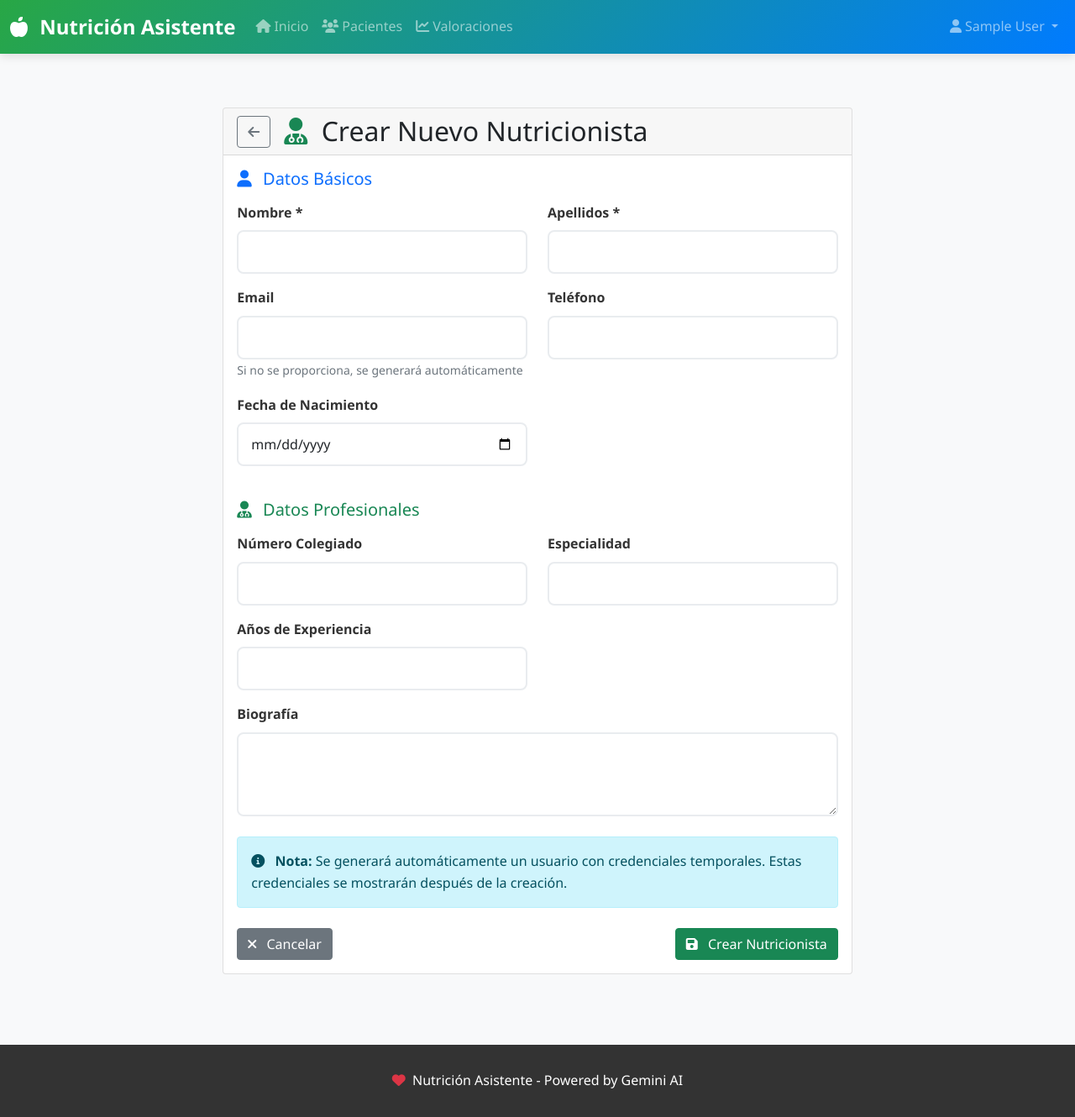
After one commit to ransrcri23/nutri_gemini, a Django app: page /usuarios/crear-nutricionista/ in a window 1280 px wide. The commit adds this page. Shown: the whole page at 84% size. Run offline with Django 5.2, Linux system fonts and the light colour scheme; a user stored in the database is signed in; tables that the repository leaves empty hold one stand-in row (values such as "Sample post").

Commit message:
Implementar sistema de creación automática de usuarios para nutricionistas y administradores
- Agregar nuevas vistas especializadas:
  * crear_nutricionista(): Crea nutricionistas con usuarios automáticos
  * crear_administrador(): Crea administradores con usuarios automáticos
  * generar_usuario_para_nutricionista(): Función auxiliar para nutricionistas
  * generar_usuario_para_administrador(): Función auxiliar para administradores

- Nuevas URLs:
  * /usuarios/crear-nutricionista/
  * /usuarios/crear-administrador/

- Nuevos templates:
  * crear_nutricionista.html: Formulario especializado para nutricionistas
  * crear_administrador.html: Formulario simplificado para administradores

- Actualizar dashboard del administrador:
  * Reemplazar botón genérico con botones específicos por tipo
  * Mejor organización de acciones rápidas

- Actualizar lista de usuarios:
  * Menú dropdown para diferentes tipos de creación
  * Mantener opción de creación manual

- Formato consistente de credenciales temporales:
  * Usar mismo formato que pacientes (alert de Bootstrap)
  * Mensajes de éxito uniformes
  * Experiencia de usuario consistente

- Características del sistema:
  * Generación automática de usernames únicos
  * Emails automáticos cuando no se proporcionan
  * Contraseñas temporales seguras (12 caracteres)
  * Creación automática de perfiles específicos
  * Asignación automática de grupos y permisos

```diff
--- /dev/null
+++ b/usuarios/templates/usuarios/crear_nutricionista.html
@@ -0,0 +1,118 @@
+{% extends 'base.html' %}
+{% load static %}
+
+{% block title %}Crear Nutricionista{% endblock %}
+
+{% block content %}
+<div class="container-fluid py-4">
+    <div class="row justify-content-center">
+        <div class="col-lg-8">
+            <div class="card">
+                <div class="card-header">
+                    <div class="d-flex align-items-center">
+                        <a href="{% url 'lista_usuarios' %}" class="btn btn-outline-secondary me-3">
+                            <i class="fas fa-arrow-left"></i>
+                        </a>
+                        <h2 class="mb-0">
+                            <i class="fas fa-user-md text-success me-2"></i>
+                            Crear Nuevo Nutricionista
+                        </h2>
+                    </div>
+                </div>
+                <div class="card-body">
+                    <form method="post" id="formCrearNutricionista">
+                        {% csrf_token %}
+
+                        <!-- Datos Básicos -->
+                        <div class="mb-4">
+                            <h5 class="text-primary mb-3">
+                                <i class="fas fa-user me-2"></i>
+                                Datos Básicos
+                            </h5>
+
+                            <div class="row">
+                                <div class="col-md-6 mb-3">
+                                    <label for="nombre" class="form-label">Nombre *</label>
+                                    <input type="text" class="form-control" id="nombre" name="nombre" required>
+                                </div>
+                                <div class="col-md-6 mb-3">
+                                    <label for="apellidos" class="form-label">Apellidos *</label>
+                                    <input type="text" class="form-control" id="apellidos" name="apellidos" required>
+                                </div>
+                            </div>
+
+                            <div class="row">
+                                <div class="col-md-6 mb-3">
+                                    <label for="email" class="form-label">Email</label>
+                                    <input type="email" class="form-control" id="email" name="email">
+                                    <small class="form-text text-muted">Si no se proporciona, se generará automáticamente</small>
+                                </div>
+                                <div class="col-md-6 mb-3">
+                                    <label for="telefono" class="form-label">Teléfono</label>
+                                    <input type="tel" class="form-control" id="telefono" name="telefono">
+                                </div>
+                            </div>
+
+                            <div class="row">
+                                <div class="col-md-6 mb-3">
+                                    <label for="fecha_nacimiento" class="form-label">Fecha de Nacimiento</label>
+                                    <input type="date" class="form-control" id="fecha_nacimiento" name="fecha_nacimiento">
+                                </div>
+                            </div>
+                        </div>
+
+                        <!-- Datos Profesionales -->
+                        <div class="mb-4">
+                            <h5 class="text-success mb-3">
+                                <i class="fas fa-user-md me-2"></i>
+                                Datos Profesionales
+                            </h5>
+
+                            <div class="row">
+                                <div class="col-md-6 mb-3">
+                                    <label for="numero_colegiado" class="form-label">Número Colegiado</label>
+                                    <input type="text" class="form-control" id="numero_colegiado" name="numero_colegiado">
+                                </div>
+                                <div class="col-md-6 mb-3">
+                                    <label for="especialidad" class="form-label">Especialidad</label>
+                                    <input type="text" class="form-control" id="especialidad" name="especialidad">
+                                </div>
+                            </div>
+
+                            <div class="row">
+                                <div class="col-md-6 mb-3">
+                                    <label for="años_experiencia" class="form-label">Años de Experiencia</label>
+                                    <input type="number" class="form-control" id="años_experiencia" name="años_experiencia" min="0">
+                                </div>
+                            </div>
+
+                            <div class="mb-3">
+                                <label for="biografia" class="form-label">Biografía</label>
+                                <textarea class="form-control" id="biografia" name="biografia" rows="3"></textarea>
+                            </div>
+                        </div>
+
+                        <!-- Info sobre generación automática -->
+                        <div class="alert alert-info mb-4">
+                            <i class="fas fa-info-circle me-2"></i>
+                            <strong>Nota:</strong> Se generará automáticamente un usuario con credenciales temporales. Estas credenciales se mostrarán después de la creación.
+                        </div>
+
+                        <!-- Botones -->
+                        <div class="d-flex justify-content-between">
+                            <a href="{% url 'lista_usuarios' %}" class="btn btn-secondary">
+                                <i class="fas fa-times me-2"></i>
+                                Cancelar
+                            </a>
+                            <button type="submit" class="btn btn-success">
+                                <i class="fas fa-save me-2"></i>
+                                Crear Nutricionista
+                            </button>
+                        </div>
+                    </form>
+                </div>
+            </div>
+        </div>
+    </div>
+</div>
+{% endblock %}
--- a/usuarios/urls.py
+++ b/usuarios/urls.py
@@ -17,6 +17,10 @@ urlpatterns = [
     path('usuarios/<int:usuario_id>/', views.detalle_usuario, name='detalle_usuario'),
     path('usuarios/<int:usuario_id>/toggle/', views.toggle_usuario_activo, name='toggle_usuario_activo'),
 
+    # Creación especializada de usuarios (solo administradores)
+    path('usuarios/crear-nutricionista/', views.crear_nutricionista, name='crear_nutricionista'),
+    path('usuarios/crear-administrador/', views.crear_administrador, name='crear_administrador'),
+
     # Vistas para pacientes
     path('mis-valoraciones/', views.mis_valoraciones, name='mis_valoraciones'),
     path('mi-valoracion/<int:valoracion_id>/', views.mi_valoracion_detalle, name='mi_valoracion_detalle'),
--- a/usuarios/views.py
+++ b/usuarios/views.py
@@ -12,6 +12,7 @@ from django.contrib.auth.models import Group
 from datetime import date
 import random
 import string
+import json
 
 
 # === FUNCIONES DE UTILIDAD ===
@@ -266,6 +267,13 @@ def detalle_usuario(request, usuario_id):
         'usuario': usuario,
     }
 
+    # Verificar si hay credenciales temporales en la sesión
+    if 'usuario_recien_creado' in request.session:
+        usuario_recien_creado = request.session['usuario_recien_creado']
+        # Solo mostrar si es para este usuario específico
+        if usuario_recien_creado.get('username') == usuario.username:
+            context['usuario_recien_creado'] = usuario_recien_creado
+
     # Agregar información específica según tipo
     if usuario.tipo_usuario == TipoUsuario.NUTRICIONISTA:
         try:
@@ -351,6 +359,193 @@ def mi_valoracion_detalle(request, valoracion_id):
     return redirect('dashboard')
 
 
+# === FUNCIONES PARA CREAR USUARIOS ESPECIALIZADOS ===
+
+def generar_usuario_para_nutricionista(datos_nutricionista):
+    """Genera automáticamente un usuario para un nutricionista"""
+    try:
+        # Generar email único si no tiene
+        if not datos_nutricionista.get('email'):
+            email = f"nutricionista_{datos_nutricionista['nombre'].lower()}_{datos_nutricionista['apellidos'].lower()}@nutricion.local"
+        else:
+            email = datos_nutricionista['email']
+
+        # Generar username único
+        base_username = f"{datos_nutricionista['nombre'].lower()}.{datos_nutricionista['apellidos'].lower().replace(' ', '.')}"
+        username = base_username
+        counter = 1
+
+        # Asegurar que el username sea único
+        while Usuario.objects.filter(username=username).exists():
+            username = f"{base_username}{counter}"
+            counter += 1
+
+        # Generar contraseña temporal
+        password_temp = ''.join(random.choices(string.ascii_letters + string.digits, k=12))
+
+        # Crear usuario
+        usuario = Usuario.objects.create_user(
+            username=username,
+            email=email,
+            password=password_temp,
+            first_name=datos_nutricionista['nombre'],
+            last_name=datos_nutricionista['apellidos'],
+            tipo_usuario=TipoUsuario.NUTRICIONISTA,
+            fecha_nacimiento=datos_nutricionista.get('fecha_nacimiento'),
+            telefono=datos_nutricionista.get('telefono')
+        )
+
+        # Crear perfil de nutricionista
+        perfil = PerfilNutricionista.objects.create(
+            usuario=usuario,
+            numero_colegiado=datos_nutricionista.get('numero_colegiado', ''),
+            especialidad=datos_nutricionista.get('especialidad', ''),
+            años_experiencia=int(datos_nutricionista.get('años_experiencia', 0)),
+            biografia=datos_nutricionista.get('biografia', '')
+        )
+
+        return usuario, password_temp
+
+    except Exception as e:
+        raise Exception(f"Error creando usuario para nutricionista: {str(e)}")
+
+
+def generar_usuario_para_administrador(datos_administrador):
+    """Genera automáticamente un usuario administrador"""
+    try:
+        # Generar email único si no tiene
+        if not datos_administrador.get('email'):
+            email = f"admin_{datos_administrador['nombre'].lower()}_{datos_administrador['apellidos'].lower()}@nutricion.local"
+        else:
+            email = datos_administrador['email']
+
+        # Generar username único
+        base_username = f"{datos_administrador['nombre'].lower()}.{datos_administrador['apellidos'].lower().replace(' ', '.')}"
+        username = base_username
+        counter = 1
+
+        # Asegurar que el username sea único
+        while Usuario.objects.filter(username=username).exists():
+            username = f"{base_username}{counter}"
+            counter += 1
+
+        # Generar contraseña temporal
+        password_temp = ''.join(random.choices(string.ascii_letters + string.digits, k=12))
+
+        # Crear usuario
+        usuario = Usuario.objects.create_user(
+            username=username,
+            email=email,
+            password=password_temp,
+            first_name=datos_administrador['nombre'],
+            last_name=datos_administrador['apellidos'],
+            tipo_usuario=TipoUsuario.ADMINISTRADOR,
+            fecha_nacimiento=datos_administrador.get('fecha_nacimiento'),
+            telefono=datos_administrador.get('telefono')
+        )
+
+        return usuario, password_temp
+
+    except Exception as e:
+        raise Exception(f"Error creando usuario administrador: {str(e)}")
+
+
+@user_passes_test(es_administrador)
+def crear_nutricionista(request):
+    """Crear nuevo nutricionista con generación automática de usuario"""
+    if request.method == 'POST':
+        try:
+            # Extraer datos del formulario
+            datos_nutricionista = {
+                'nombre': request.POST.get('nombre'),
+                'apellidos': request.POST.get('apellidos'),
+                'email': request.POST.get('email'),
+                'telefono': request.POST.get('telefono'),
+                'fecha_nacimiento': request.POST.get('fecha_nacimiento') or None,
+                'numero_colegiado': request.POST.get('numero_colegiado'),
+                'especialidad': request.POST.get('especialidad'),
+                'años_experiencia': request.POST.get('años_experiencia', 0),
+                'biografia': request.POST.get('biografia', '')
+            }
+
+            # Validar campos requeridos
+            if not datos_nutricionista['nombre'] or not datos_nutricionista['apellidos']:
+                messages.error(request, 'El nombre y apellidos son requeridos.')
+                return render(request, 'usuarios/crear_nutricionista.html')
+
+            if datos_nutricionista['email'] and Usuario.objects.filter(email=datos_nutricionista['email']).exists():
+                messages.error(request, 'Ya existe un usuario con este email.')
+                return render(request, 'usuarios/crear_nutricionista.html')
+
+            # Generar usuario automáticamente
+            usuario_creado, password_temporal = generar_usuario_para_nutricionista(datos_nutricionista)
+
+            messages.success(request,
+                f'Nutricionista {usuario_creado.first_name} {usuario_creado.last_name} creado exitosamente. '
+                f'Se ha generado automáticamente el usuario.')
+
+            # Agregar información para mostrar en el template
+            request.session['usuario_recien_creado'] = {
+                'username': usuario_creado.username,
+                'password': password_temporal,
+                'email': usuario_creado.email,
+                'tipo': 'nutricionista'
+            }
+
+            return redirect('detalle_usuario', usuario_id=usuario_creado.id)
+
+        except Exception as e:
+            messages.error(request, f'Error inesperado: {str(e)}')
+
+    return render(request, 'usuarios/crear_nutricionista.html')
+
+
+@user_passes_test(es_administrador)
+def crear_administrador(request):
+    """Crear nuevo administrador con generación automática de usuario"""
+    if request.method == 'POST':
+        try:
+            # Extraer datos del formulario
+            datos_administrador = {
+                'nombre': request.POST.get('nombre'),
+                'apellidos': request.POST.get('apellidos'),
+                'email': request.POST.get('email'),
+                'telefono': request.POST.get('telefono'),
+                'fecha_nacimiento': request.POST.get('fecha_nacimiento') or None
+            }
+
+            # Validar campos requeridos
+            if not datos_administrador['nombre'] or not datos_administrador['apellidos']:
+                messages.error(request, 'El nombre y apellidos son requeridos.')
+                return render(request, 'usuarios/crear_administrador.html')
+
+            if datos_administrador['email'] and Usuario.objects.filter(email=datos_administrador['email']).exists():
+                messages.error(request, 'Ya existe un usuario con este email.')
+                return render(request, 'usuarios/crear_administrador.html')
+
+            # Generar usuario automáticamente
+            usuario_creado, password_temporal = generar_usuario_para_administrador(datos_administrador)
+
+            messages.success(request,
+                f'Administrador {usuario_creado.first_name} {usuario_creado.last_name} creado exitosamente. '
+                f'Se ha generado automáticamente el usuario.')
+
+            # Agregar información para mostrar en el template
+            request.session['usuario_recien_creado'] = {
+                'username': usuario_creado.username,
+                'password': password_temporal,
+                'email': usuario_creado.email,
+                'tipo': 'administrador'
+            }
+
+            return redirect('detalle_usuario', usuario_id=usuario_creado.id)
+
+        except Exception as e:
+            messages.error(request, f'Error inesperado: {str(e)}')
+
+    return render(request, 'usuarios/crear_administrador.html')
+
+
 # === NOTA: FUNCIONALIDAD DE VINCULAR PACIENTES REMOVIDA ===
 # Los usuarios de pacientes ahora se crean automáticamente cuando
 # un nutricionista o administrador crea un paciente.
```
Also changed, not shown: usuarios/templates/usuarios/crear_administrador.html (added, +80 -0 lines), usuarios/templates/usuarios/dashboard_administrador.html (+8 -5 lines), usuarios/templates/usuarios/detalle_usuario.html (+22 -1 lines), usuarios/templates/usuarios/lista_usuarios.html (+21 -4 lines).
